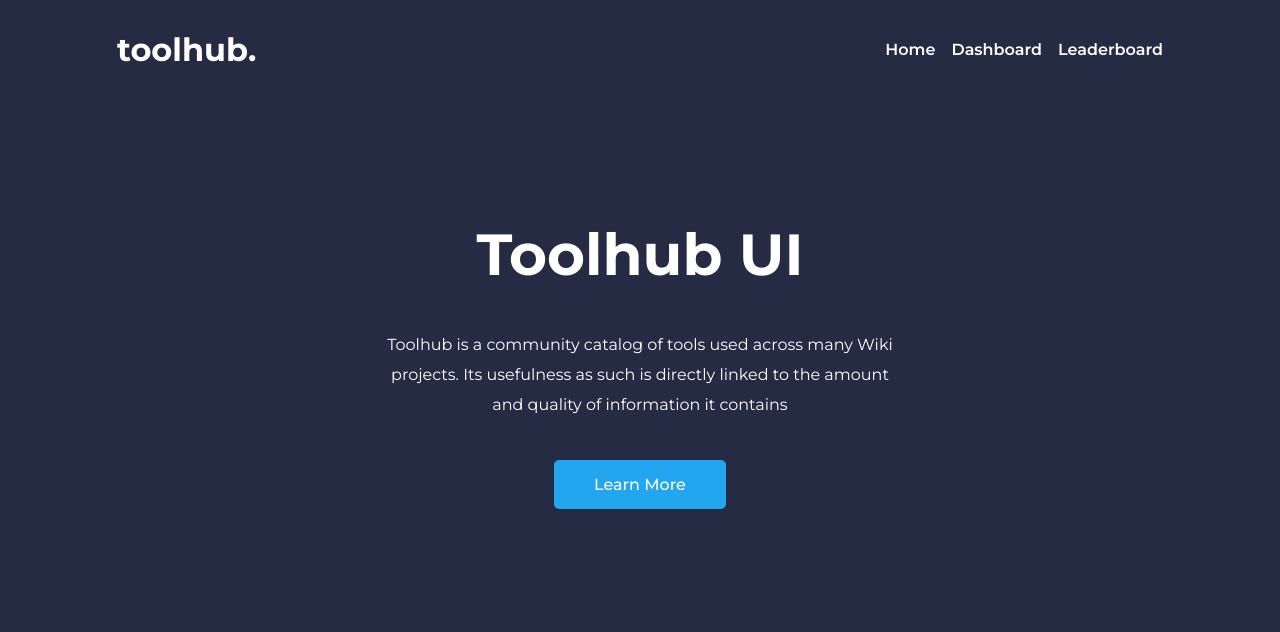
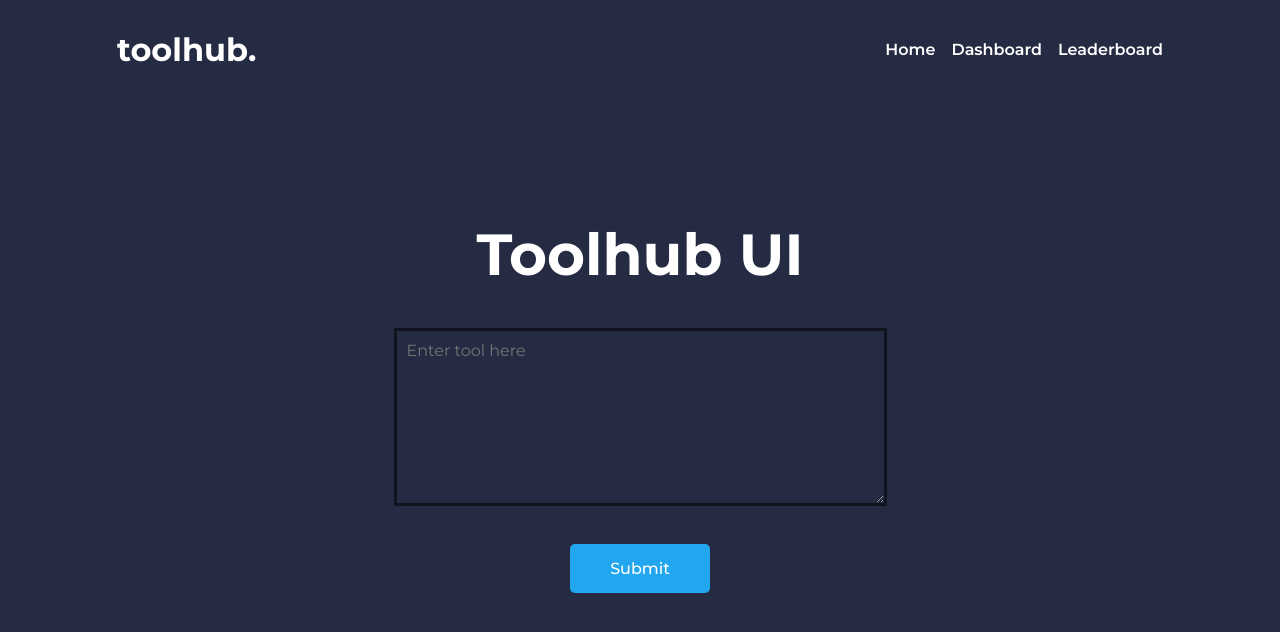
Before and after one commit to alvinokafor/toolhub-ui, a React (Create React App) app: page / in a window 1280 px wide. Shown: the top 632 px of the page. Built offline with nearby package versions, Linux system fonts and the light colour scheme.

Commit message:
fix: added textarea in homepage

```diff
--- a/src/components/Card.js
+++ b/src/components/Card.js
@@ -21,9 +21,9 @@ const Card = ({
 
       <div className="card-info">
         <h2>
-          {total} {missing} {edited} {percentage} {symbol}
+          {total} {missing} {edited} {percentage}{symbol}
           <span>
-            {tools} {ofTools}
+            {tools}{ofTools}
           </span>
         </h2>
       </div>
--- a/src/pages/Home.css
+++ b/src/pages/Home.css
@@ -5,13 +5,6 @@
 .home-content h1 {
     font-size: 3.625rem;
     font-weight: 700;
-}
-
-.home-content p {
-    line-height: 30px;
-    width: 50%;
-    margin-inline: auto;
-    margin-top: 40px;
 }
 
 .home-content button {
@@ -25,3 +18,14 @@
     border-radius: 5px;
     cursor: pointer;
 }
+
+textarea {
+    margin-top: 40px;
+    display: block;
+    margin-inline: auto;
+    padding: 10px;
+    background-color: transparent;
+    color: #fff;
+    border: 1px solid #11131E;
+    outline: 2px solid #11131E;
+}
--- a/src/pages/Home.js
+++ b/src/pages/Home.js
@@ -7,14 +7,12 @@ const Home = () => {
       <Nav />
 
       <div className="home-content">
-      <h1>Toolhub UI</h1>
-      <p>
-        Toolhub is a community catalog of tools used across many Wiki projects.
-        Its usefulness as such is directly linked to the amount and quality of
-        information it contains
-      </p>
+        <h1>Toolhub UI</h1>
+          <form>
+        <textarea rows="8" cols="50" placeholder="Enter tool here"></textarea>
 
-      <a href='https://phabricator.wikimedia.org/T318921'><button>Learn More</button></a>
+        <button>Submit</button>
+        </form>
       </div>
     </section>
   );
```
